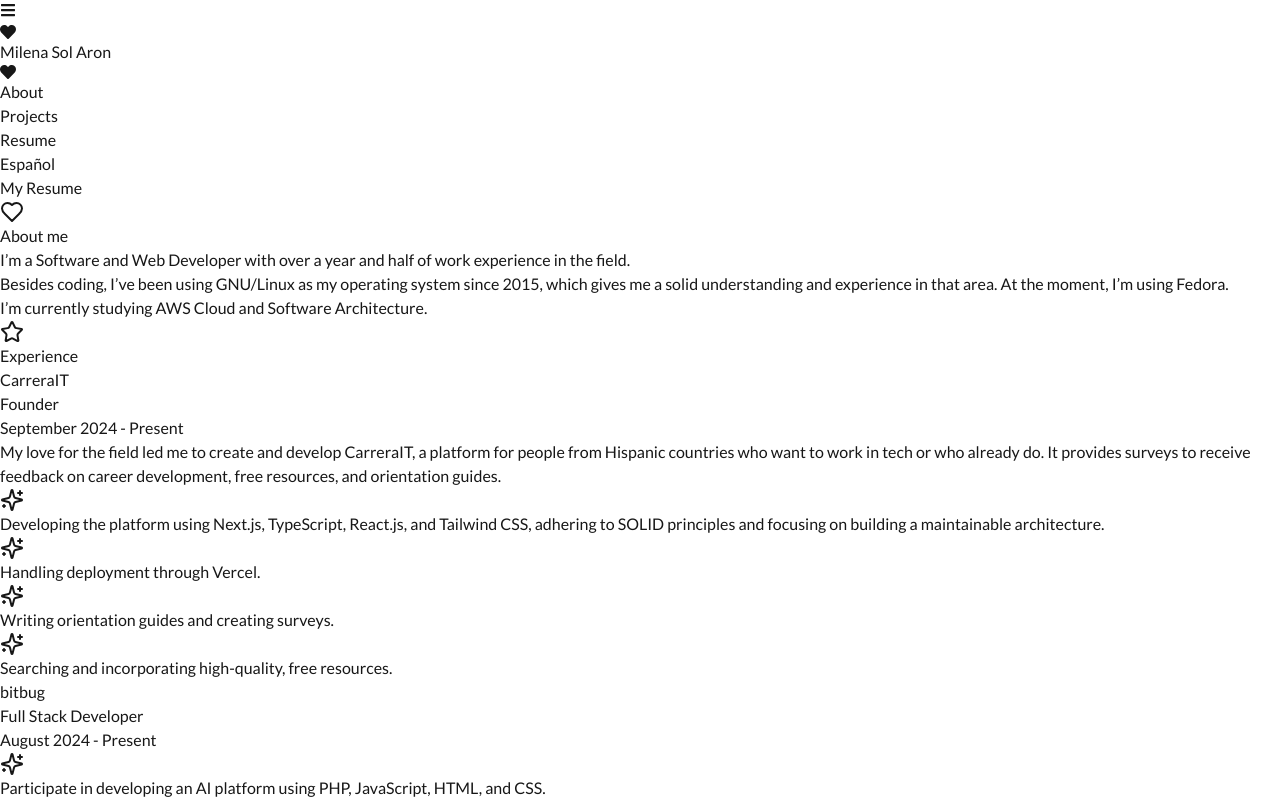
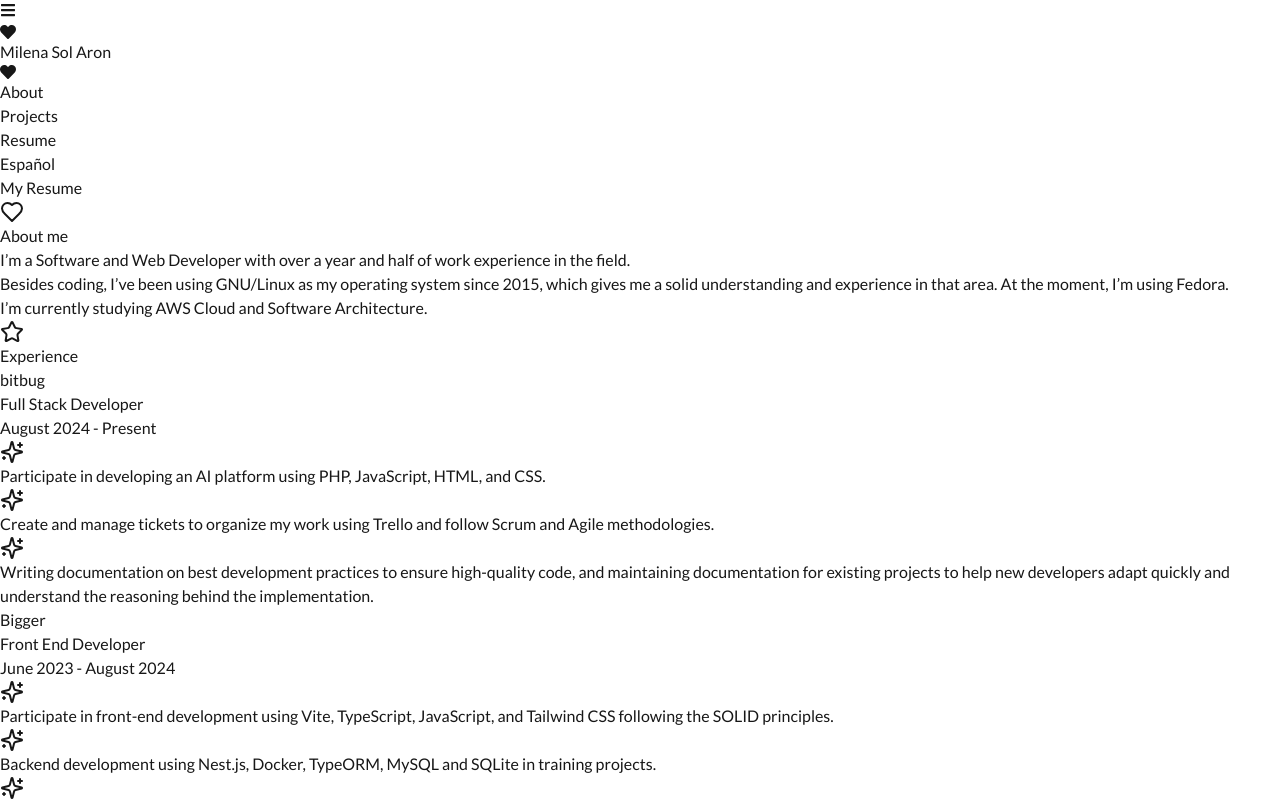
Before and after one commit to aronmilenasol/personal-website, a Next.js app: page /en/resume in a window 1280 px wide. Shown: the top 800 px of the page. Built offline with nearby package versions, Linux system fonts and the light colour scheme.

Commit message:
refactor: remove CarreraIT.

```diff
--- a/messages/en.json
+++ b/messages/en.json
@@ -25,14 +25,6 @@
     "about-2": "Besides coding, I’ve been using GNU/Linux as my operating system since 2015, which gives me a solid understanding and experience in that area. At the moment, I’m using Fedora.",
     "about-3": "I’m currently studying AWS Cloud and Software Architecture.",
     "experience-title": "Experience",
-    "job3-company": "CarreraIT",
-    "job3-role": "Founder",
-    "job3-timeline": "September 2024 - Present",
-    "job3-clarification": "My love for the field led me to create and develop CarreraIT, a platform for people from Hispanic countries who want to work in tech or who already do. It provides surveys to receive feedback on career development, free resources, and orientation guides.",
-    "job3-responsibility-1": "Developing the platform using Next.js, TypeScript, React.js, and Tailwind CSS, adhering to SOLID principles and focusing on building a maintainable architecture.",
-    "job3-responsibility-2": "Handling deployment through Vercel.",
-    "job3-responsibility-3": "Writing orientation guides and creating surveys.",
-    "job3-responsibility-4": "Searching and incorporating high-quality, free resources.",
     "job2-company": "bitbug",
     "job2-role": "Full Stack Developer",
     "job2-timeline": "August 2024 - Present",
--- a/messages/es.json
+++ b/messages/es.json
@@ -25,14 +25,6 @@
     "about-2": "Además de programar, uso GNU/Linux como mi sistema operativo desde 2015, lo cual me brinda un sólido entendimiento y experiencia en esa área. Actualmente uso Fedora.",
     "about-3": "En este momento, estoy estudiando AWS Cloud y Arquitectura de Software.",
     "experience-title": "Experiencia",
-    "job3-company": "CarreraIT",
-    "job3-role": "Fundadora",
-    "job3-timeline": "Septiembre de 2024 - Actualidad",
-    "job3-clarification": "Mi pasión por este rubro me llevó a crear y desarrollar CarreraIT, una plataforma para personas de países hispanohablantes que desean trabajar en tecnología o que ya lo hacen. Ofrece encuestas para recibir retroalimentación sobre el desarrollo profesional, recursos gratuitos y guías de orientación.",
-    "job3-responsibility-1": "Desarrollo de la plataforma utilizando Next.js, TypeScript, React.js y Tailwind CSS, siguiendo los principios SOLID y enfocándome en construir una arquitectura mantenible.",
-    "job3-responsibility-2": "Gestión del deployement a través de Vercel.",
-    "job3-responsibility-3": "Escritura de guías de orientación y encuestas.",
-    "job3-responsibility-4": "Búsqueda e incorporación de recursos gratuitos y de excelente calidad.",
     "job2-company": "bitbug",
     "job2-role": "Desarrolladora Full Stack",
     "job2-timeline": "Agosto de 2024 - Actualidad",
--- a/src/app/[locale]/resume/page.tsx
+++ b/src/app/[locale]/resume/page.tsx
@@ -36,31 +36,6 @@
             <Star className="mr-2 text-pink-500 w-6 h-6 sm:w-8 sm:h-8" />{" "}
             {t("experience-title")}
           </h2>
-          {/* Founder at CarreraIT */}
-          <div className="bg-pink-50 p-4 sm:p-6 rounded-2xl mb-6 sm:mb-8 border-2 border-pink-200">
-            <p className={jobTitleClasses}>{t("job3-company")}</p>
-            <p className={jobRoleClasses}>{t("job3-role")}</p>
-            <p className={timelineClasses}>{t("job3-timeline")}</p>
-            <p className="font-medium text-base sm:text-lg md:text-xl mt-3 text-pink-600">
-              {t("job3-clarification")}
-            </p>
-            <ul className="list-none mt-3">
-              {[
-                "job3-responsibility-1",
-                "job3-responsibility-2",
-                "job3-responsibility-3",
-                "job3-responsibility-4",
-              ].map((resp, index) => (
-                <li
-                  key={index}
-                  className={`${responsibilityClasses} flex items-start mb-2`}
-                >
-                  <Sparkles className="mr-2 text-pink-400 flex-shrink-0 mt-1 w-4 h-4 sm:w-5 sm:h-5" />
-                  <span>{t(resp)}</span>
-                </li>
-              ))}
-            </ul>
-          </div>
 
           {/* Full Stack Developer at bitbug */}
           <div className="bg-pink-50 p-4 sm:p-6 rounded-2xl mb-6 sm:mb-8 border-2 border-pink-200">
```
